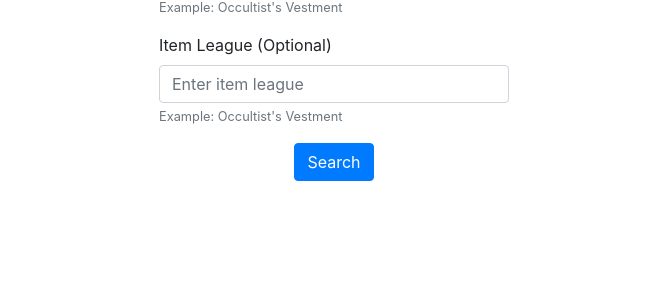
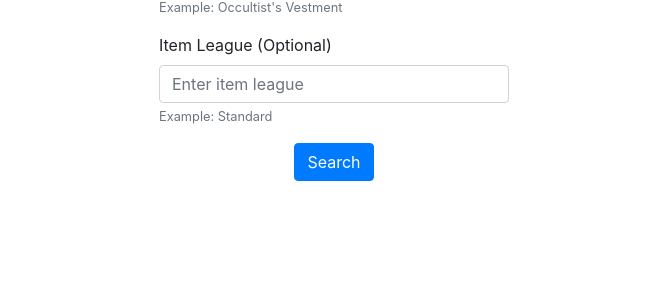
Before and after one commit to killmequickdeal/Poetracker, a Django app: page / in a window 1280 px wide. Shown: the part 241-541 px from the top of the page, without its empty margins (306-974 px from the left). Run offline with Django 3.2, Linux system fonts and the light colour scheme; some libraries are stand-ins or nearby versions.

Commit message:
fixes typos

```diff
--- a/Poetracker/itemviewer/templates/itemviewer/index.html
+++ b/Poetracker/itemviewer/templates/itemviewer/index.html
@@ -31,7 +31,7 @@
                 <div class="form-group col-4">
                     <label for="league">Item League (Optional)</label>
                     <input class="form-control mr-sm-2" id="league" name="league" type="text" placeholder="Enter item league" aria-label="Search" aria-describedby="leagueHelp">
-                    <small id="leagueHelp" class="form-text text-muted">Example: Occultist's Vestment</small>
+                    <small id="leagueHelp" class="form-text text-muted">Example: Standard</small>
                 </div>
             </div>
             <div class="row justify-content-center">
```
